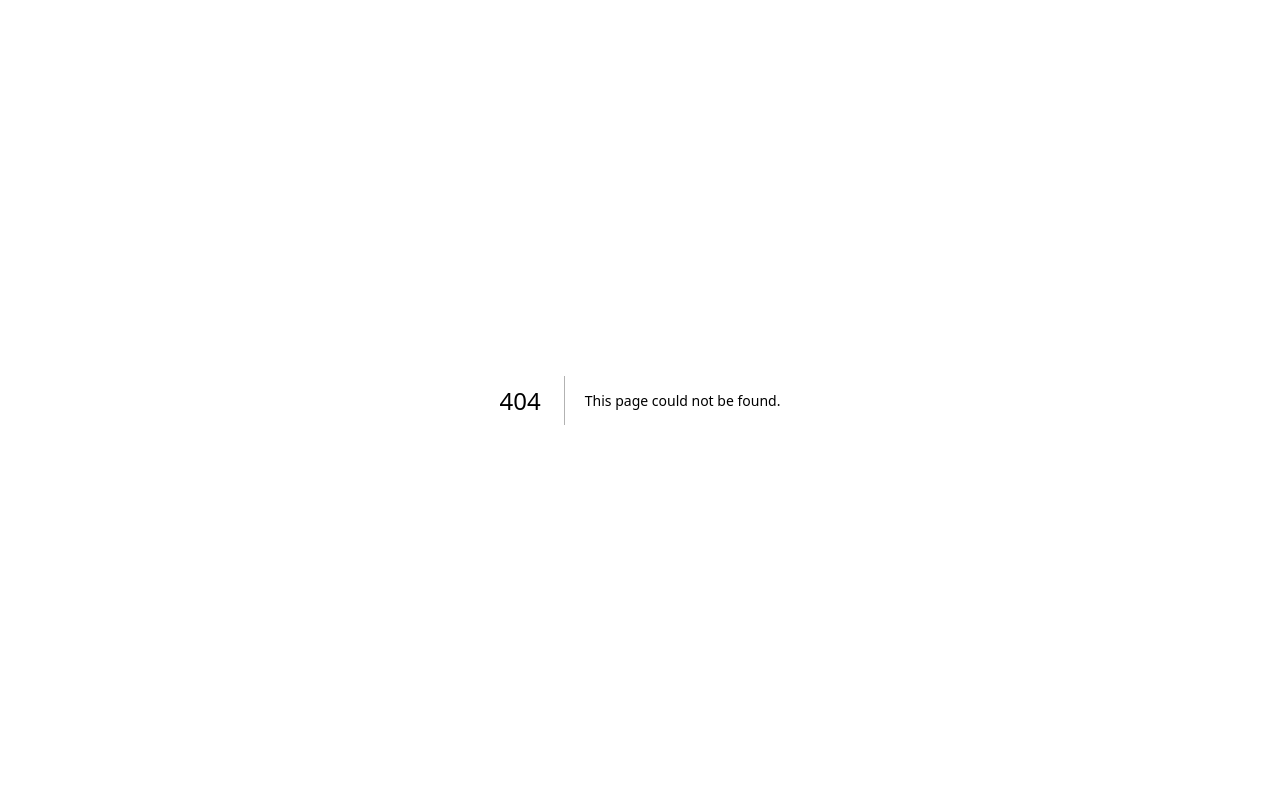
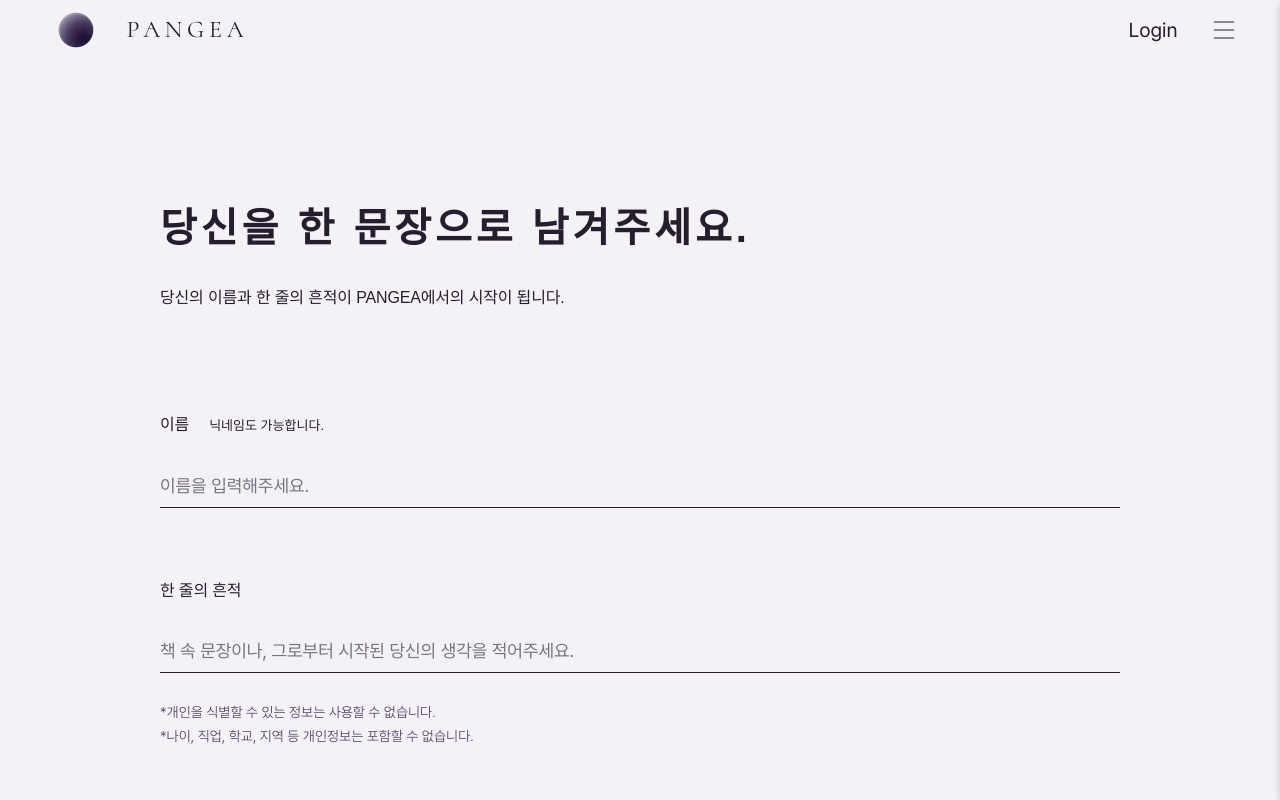
Before and after one commit to pangea-team/pangea-dev, a Next.js app: page /onboarding in a window 1280 px wide. Before the commit this address had no page. Shown: the top 800 px of the page. Built offline with nearby package versions, Linux system fonts and the light colour scheme; no server answers.

Commit message:
fix: login 페이지 onboarding으로 이름 변경(#33)

```diff
--- a/app/(auth)/login/_components/LoginSentencePage.tsx
+++ b/app/(auth)/onboarding/_components/OnboardingPage.tsx
@@ -4,7 +4,7 @@ import { useRouter } from 'next/navigation';
 import { type FormEvent, useState } from 'react';
 import { PATH } from '@/constants/path';
 
-export default function LoginSentencePage() {
+export default function OnboardingPage() {
   const router = useRouter();
   const [displayName, setDisplayName] = useState('');
   const [oneLineTrace, setOneLineTrace] = useState('');
--- a/app/(auth)/login/page.tsx
+++ b/app/(auth)/onboarding/page.tsx
@@ -1,11 +1,11 @@
 import Header from '@/components/Header';
-import LoginSentencePage from './_components/LoginSentencePage';
+import OnboardingPage from './_components/OnboardingPage';
 
 export default function Page() {
   return (
     <div className="flex min-h-dvh w-full flex-col">
       <Header />
-      <LoginSentencePage />
+      <OnboardingPage />
     </div>
   );
 }
```
